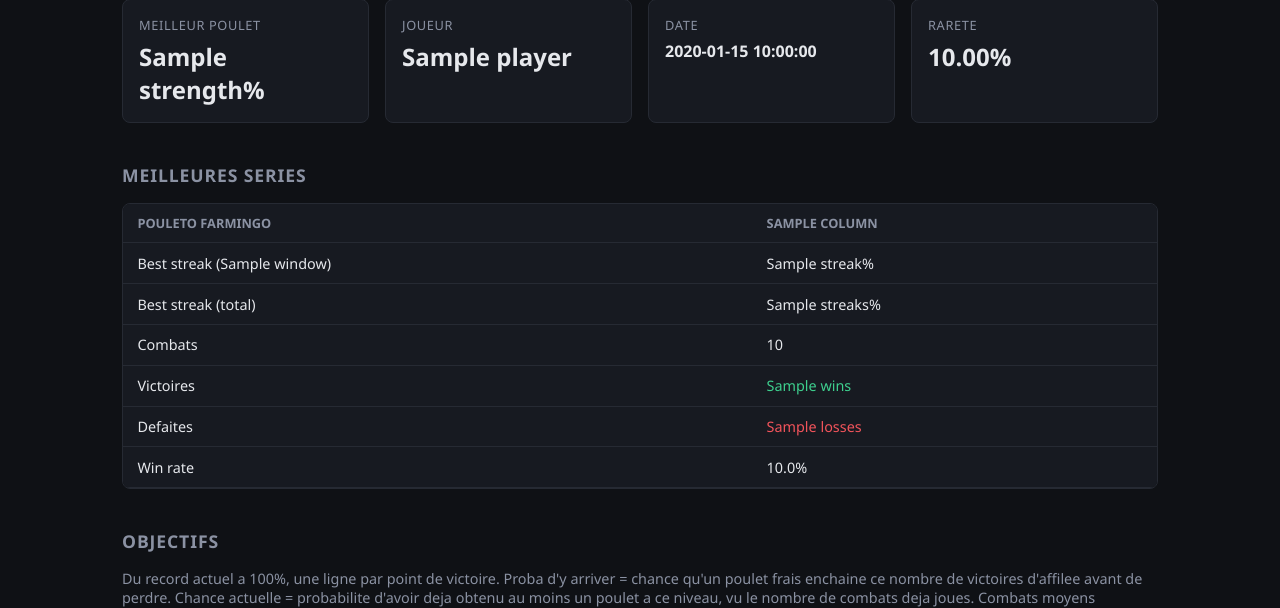
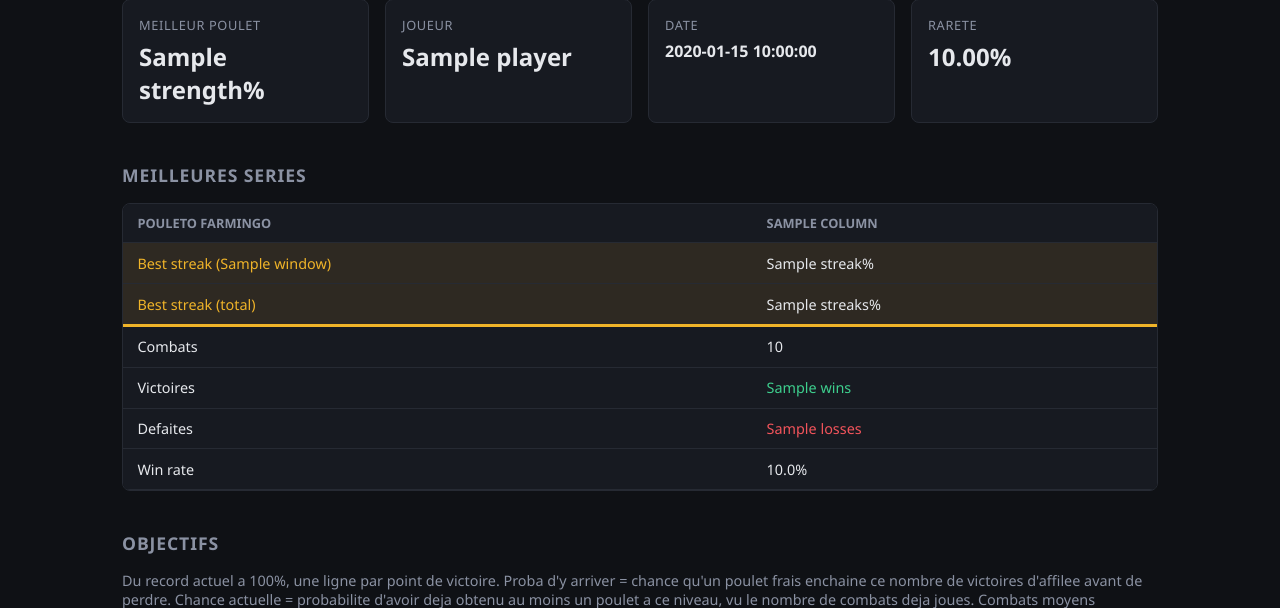
Before and after one commit to RedDTG/golden-chicken-website, a FastAPI app: template templates/farming.html in a window 1280 px wide. Shown: the part 181-789 px from the top of the page. Run offline with FastAPI, Linux system fonts and the light colour scheme; the template is opened without the code that fills it: most values are stand-ins (such as "Sample title", 1, 10 or a date in 2020).

Commit message:
style: Highlight Best streak rows in gold, thicken divider before Combats
Co-Authored-By: Claude Sonnet 5 <noreply@anthropic.com>

```diff
--- a/static/style.css
+++ b/static/style.css
@@ -195,6 +195,18 @@ tbody tr:hover {
     background: rgba(240, 180, 41, 0.06);
 }
 
+.streak-row {
+    background: rgba(240, 180, 41, 0.1);
+}
+
+.streak-row td:first-child {
+    color: var(--gold);
+}
+
+.section-divider td {
+    border-top: 3px solid var(--gold);
+}
+
 a.sortable {
     color: inherit;
     text-decoration: none;
--- a/templates/farming.html
+++ b/templates/farming.html
@@ -41,20 +41,20 @@
     </thead>
     <tbody>
         {% for label, hours in windows %}
-        <tr>
+        <tr class="streak-row">
             <td>Best streak ({{ label }})</td>
             {% for c in columns %}
             <td class="{{ 'total-row' if c.name == 'All' else '' }}">{{ streak_cell(c.streaks, label) }}</td>
             {% endfor %}
         </tr>
         {% endfor %}
-        <tr>
+        <tr class="streak-row">
             <td>Best streak (total)</td>
             {% for c in columns %}
             <td class="{{ 'total-row' if c.name == 'All' else '' }}">{{ streak_cell(c.streaks, "all") }}</td>
             {% endfor %}
         </tr>
-        <tr>
+        <tr class="section-divider">
             <td>Combats</td>
             {% for c in columns %}
             <td class="{{ 'total-row' if c.name == 'All' else '' }}">{{ c.total }}</td>
```
